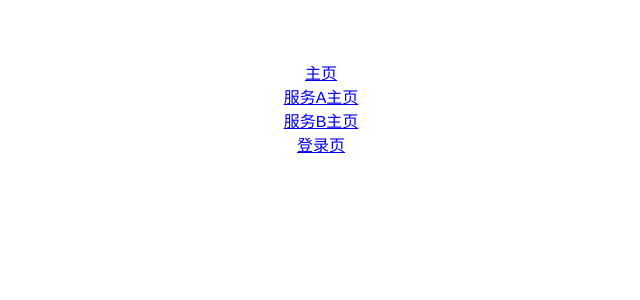
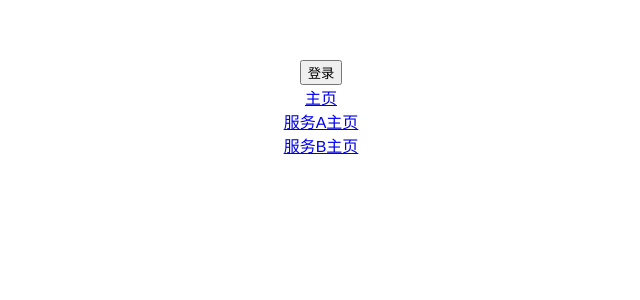
Before and after one commit to xiaoliangliang123/springCloudVue, a Vue app: page /mainListView in a window 1280 px wide. Shown: the top 300 px of the page, without its empty margins (319-959 px from the left). Built offline with nearby package versions, Linux system fonts and the light colour scheme.

Commit message:
添加权限校验

```diff
--- a/src/components/Login.vue
+++ b/src/components/Login.vue
@@ -1,7 +1,7 @@
 <template>
 
   <div>
-    <div ><h1>登录页面</h1></div>
+    <div><h1>登录页面</h1></div>
     <input v-model="loginInfoVo.username" placeholder="username">
     <input v-model="loginInfoVo.password" placeholder="password">
     <button v-on:click="login">登录</button>
@@ -9,6 +9,8 @@
 </template>
 
 <script>
+  import jwtDecode from 'jwt-decode'
+
   export default {
     data() {
       return {
@@ -26,15 +28,18 @@
             password: this.loginInfoVo.password
           })
           .then(successResponse => {
-             debugger
-            if(successResponse.data.success){
-              localStorage.setItem('token',successResponse.data.data.signature)
+            if (successResponse.data.success) {
+
+              var td = jwtDecode(successResponse.data.data.signature);
+              localStorage.setItem('username', td.username)
+              localStorage.setItem('token', successResponse.data.data.signature)
               this.$router.push('/welcome')
-            }else {
+            } else {
               alert(successResponse.data.message);
             }
           })
-          .catch(failResponse => {})
+          .catch(failResponse => {
+          })
       }
     }
   }
--- a/src/components/Main.vue
+++ b/src/components/Main.vue
@@ -1,9 +1,9 @@
 <template>
   <div>
+    <userInfo></userInfo>
     <div><a href="#"><router-link to="/mainListView">主页</router-link></a></div>
     <div><a href="#">服务A主页</a></div>
     <div><a href="#">服务B主页</a></div>
-    <div><router-link to="/Login">登录页</router-link></div>
   </div>
 </template>
 
--- a/src/components/mainListView.vue
+++ b/src/components/mainListView.vue
@@ -1,11 +1,15 @@
 <template>
-  <ul>
+  <div>
+    <userInfo></userInfo>
+    <ul>
 
-    <li v-for="(item,index) in list">
-      {{item.id}} {{item.data}}
-    </li>
+      <li v-for="(item,index) in list">
+        {{item.id}} {{item.data}}
+      </li>
 
-  </ul>
+    </ul>
+  </div>
+
 </template>
 
 <script>
--- /dev/null
+++ b/src/components/userInfo.vue
@@ -0,0 +1,49 @@
+<template>
+  <div>
+    <div id="logout" style="display: block">会员:{{username}}<button v-on:click="toLogout">退出</button></div>
+    <div id="login" style="display: none"><button v-on:click="toLogin">登录</button>
+    </div>
+  </div>
+</template>
+
+<script>
+  export default {
+    name: "userInfo",
+    data() {
+      return {
+        username:""
+      }
+    },
+    methods: {
+
+      toLogin:function () {
+        this.$router.push('/Login')
+      },
+      toLogout:function () {
+        localStorage.removeItem("token");
+        localStorage.removeItem("username");
+        this.showLogin();
+        this.$router.push('/');
+      },
+      showLogin:function () {
+        debugger
+        let username = localStorage.getItem('username')
+        if (username) {
+          this.username = username;
+          document.getElementById("logout").style.display="block";
+          document.getElementById("login").style.display="none";
+        }else {
+          document.getElementById("logout").style.display="none";
+          document.getElementById("login").style.display="block";
+        }
+      }
+    },
+    mounted: function () {
+      this.showLogin();
+    }
+  }
+</script>
+
+<style scoped>
+
+</style>
--- a/src/components/welcome.vue
+++ b/src/components/welcome.vue
@@ -1,5 +1,10 @@
 <template>
-  <div><h1>欢迎页面</h1></div>
+  <div>
+    <h1>欢迎页面</h1>
+     <div>
+       <userInfo></userInfo>
+     </div>
+  </div>
 </template>
 
 <script>
--- a/src/main.js
+++ b/src/main.js
@@ -2,7 +2,6 @@
 // (runtime-only or standalone) has been set in webpack.base.conf with an alias.
 import App from './App'
 import router from './router'
-
 import Vue from 'vue'
 import axios from 'axios'
 import VueAxios from 'vue-axios'
@@ -10,7 +9,6 @@ import QS from 'qs'
 Vue.prototype.qs = QS;
 Vue.prototype.$axios = axios;
 Vue.use(VueAxios, axios)
-
 Vue.config.productionTip = false
 
 
@@ -28,6 +26,25 @@ axios.interceptors.request.use(
     return Promise.reject(err);
   }
 )
+
+axios.interceptors.response.use(
+  response => {
+    return response;
+  },
+  error => {
+    if (error.response) {
+      debugger
+      switch (error.response.status) {
+        case 401:
+          router.replace({
+            path: 'login',
+            query: {redirect: router.currentRoute.fullPath}
+          })
+      }
+    }
+    return Promise.reject(error.response.data)   // 返回接口返回的错误信息
+  });
+
 /* eslint-disable no-new */
 new Vue({
   el: '#app',
--- a/src/router/index.js
+++ b/src/router/index.js
@@ -3,10 +3,11 @@ import Router from 'vue-router'
 import Main from '@/components/Main'
 import Login from '@/components/Login'
 import mainListView from '@/components/mainListView'
+import userInfo from '@/components/userInfo'
 import welcomeView from '@/components/welcome'
 
 Vue.use(Router)
-
+Vue.component('userInfo', userInfo)
 export default new Router({
   routes: [
     {
```
